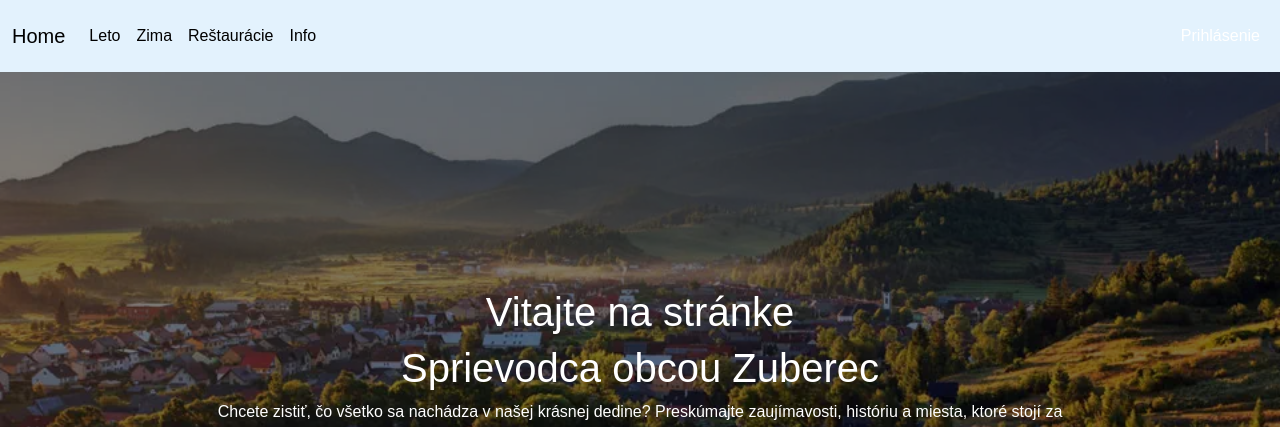
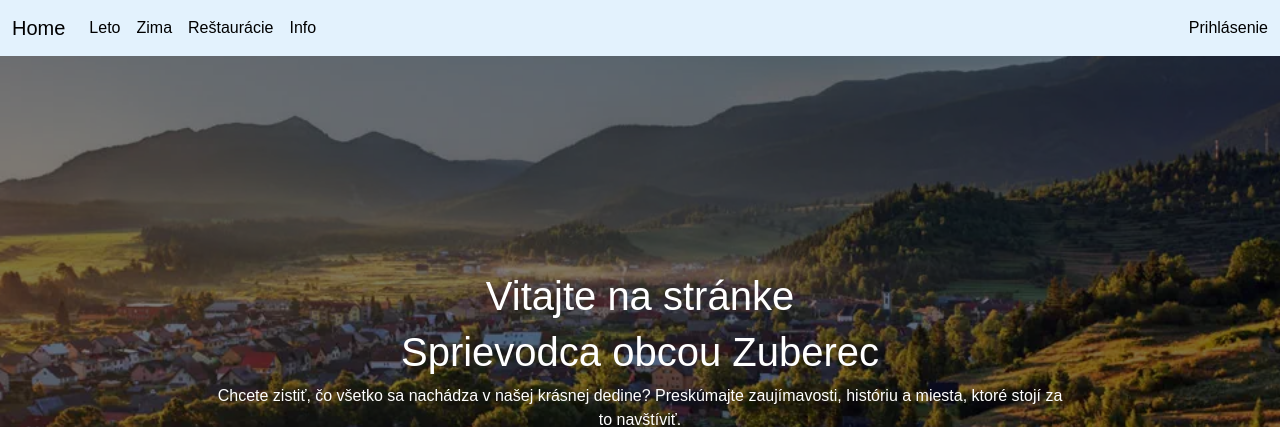
Before and after one commit to SarahZubekova001/VAII_Semka, a PHP site: page /myproject/ in a window 1280 px wide. Shown: the top 427 px of the page. Run offline with PHP 8.4, Linux system fonts and the light colour scheme; data that the repository does not hold is empty.

Commit message:
zmena lokacie prihlasovania v navbare

```diff
--- a/vaiicko-master/App/Views/root.layout.view.php
+++ b/vaiicko-master/App/Views/root.layout.view.php
@@ -20,15 +20,14 @@
 <body>
 
 <?php if (empty($_SERVER['HTTP_X_REQUESTED_WITH']) || strtolower($_SERVER['HTTP_X_REQUESTED_WITH']) != 'xmlhttprequest'): ?>
-    <nav class="navbar" style="background-color: #e3f2fd; position: relative;">
-        <nav class="navbar navbar-expand-lg">
+    <nav class="navbar navbar-expand-lg" style="background-color: #e3f2fd; position: relative;">
         <div class="container-fluid">
             <a class="navbar-brand" href="<?= $link->url('home.home') ?>">Home</a>
             <button class="navbar-toggler" type="button" data-bs-toggle="collapse" data-bs-target="#navbarNavDropdown"
                     aria-controls="navbarNavDropdown" aria-expanded="false" aria-label="Toggle navigation">
                 <span class="navbar-toggler-icon"></span>
             </button>
-                <div class="collapse navbar-collapse" id="navbarNavDropdown">
+            <div class="collapse navbar-collapse" id="navbarNavDropdown" style="justify-content: space-between;">
                 <!-- Navigačné odkazy -->
                 <div class="navbar-nav">
                     <a class="nav-link active" href="<?= $link->url('home.summer') ?>">Leto</a>
@@ -54,25 +53,22 @@
                     <?php endif; ?>
 
                 </div>
-
-                </div>
-            </div>
-        </nav>
                 <!-- Prihlásenie alebo Odhlásenie -->
                 <?php if ($auth->isLogged()): ?>
-
-            <a class="nav-link d-none d-lg-block position-absolute"
+                    <a class="nav-link active"
                        href="<?= $link->url('auth.logout', ['redirect' => $_SERVER['REQUEST_URI']]) ?>"
-               style="right: 20px;">
+                       style="color: black; right: 20px; ">
                         Odhlásenie
                     </a>
                 <?php else: ?>
-            <a class="nav-link d-none d-lg-block position-absolute"
+                    <a class="nav-link active"
                        href="<?= $link->url('auth.showLoginForm', ['redirect' => $_SERVER['REQUEST_URI']]) ?>"
-               style="right: 20px;">
+                       style="color: black; right: 20px;">
                         Prihlásenie
                     </a>
                 <?php endif; ?>
+            </div>
+        </div>
     </nav>
 <?php endif; ?>
 
```
Lines whose indentation alone changed are shown as unchanged.
